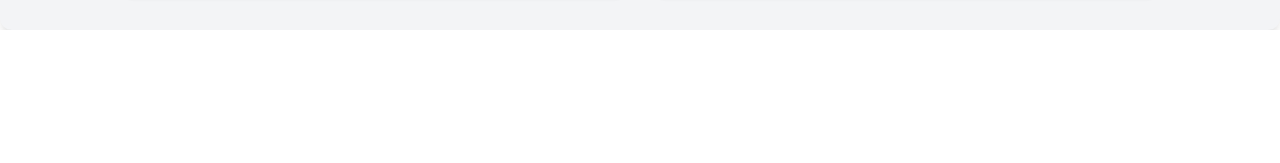
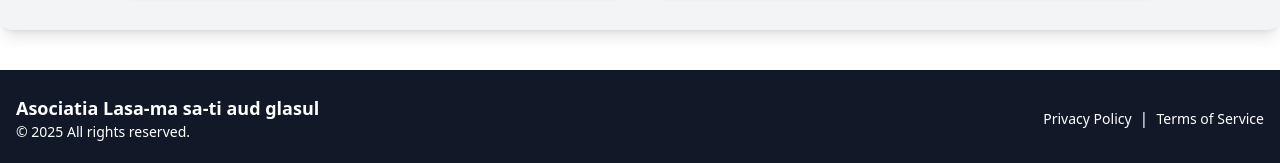
Before and after one commit to stefanpython/asociatia-lsag, a React (Vite) app: page / in a window 1280 px wide. Shown: the part 3950-4113 px from the top of the page. Before the commit the page ends 3980 px from the top, so only its background shows below. Built offline with nearby package versions, Linux system fonts and the light colour scheme; what tailwindcss-motion would draw is missing.

Commit message:
Add footer

```diff
--- a/src/App.tsx
+++ b/src/App.tsx
@@ -5,6 +5,7 @@ import About from "./components/About";
 import Services from "./components/Services";
 import Projects from "./components/Projects";
 import Contact from "./components/Contact";
+import Footer from "./components/Footer";
 import { motion } from "framer-motion";
 import { ArrowUp, MousePointer } from "lucide-react";
 
@@ -44,6 +45,7 @@ function App() {
       <Services />
       <Projects />
       <Contact />
+      <Footer />
 
       {/* Scroll to Top Button */}
       {showScrollTop && (
--- /dev/null
+++ b/src/components/Footer.tsx
@@ -0,0 +1,30 @@
+const Footer = () => {
+  return (
+    <footer className="bg-gray-900 text-white py-6 mt-10">
+      <div className="container mx-auto flex flex-col md:flex-row justify-between items-center px-4">
+        {/* Left Section */}
+        <div className="text-center md:text-left mb-4 md:mb-0">
+          <h2 className="text-lg font-semibold">
+            Asociatia Lasa-ma sa-ti aud glasul
+          </h2>
+          <p className="text-sm">
+            &copy; {new Date().getFullYear()} All rights reserved.
+          </p>
+        </div>
+
+        {/* Right Section - Links */}
+        <div className="text-center md:text-right">
+          <a href="#" className="text-sm hover:text-gray-400">
+            Privacy Policy
+          </a>
+          <span className="mx-2">|</span>
+          <a href="#" className="text-sm hover:text-gray-400">
+            Terms of Service
+          </a>
+        </div>
+      </div>
+    </footer>
+  );
+};
+
+export default Footer;
```
